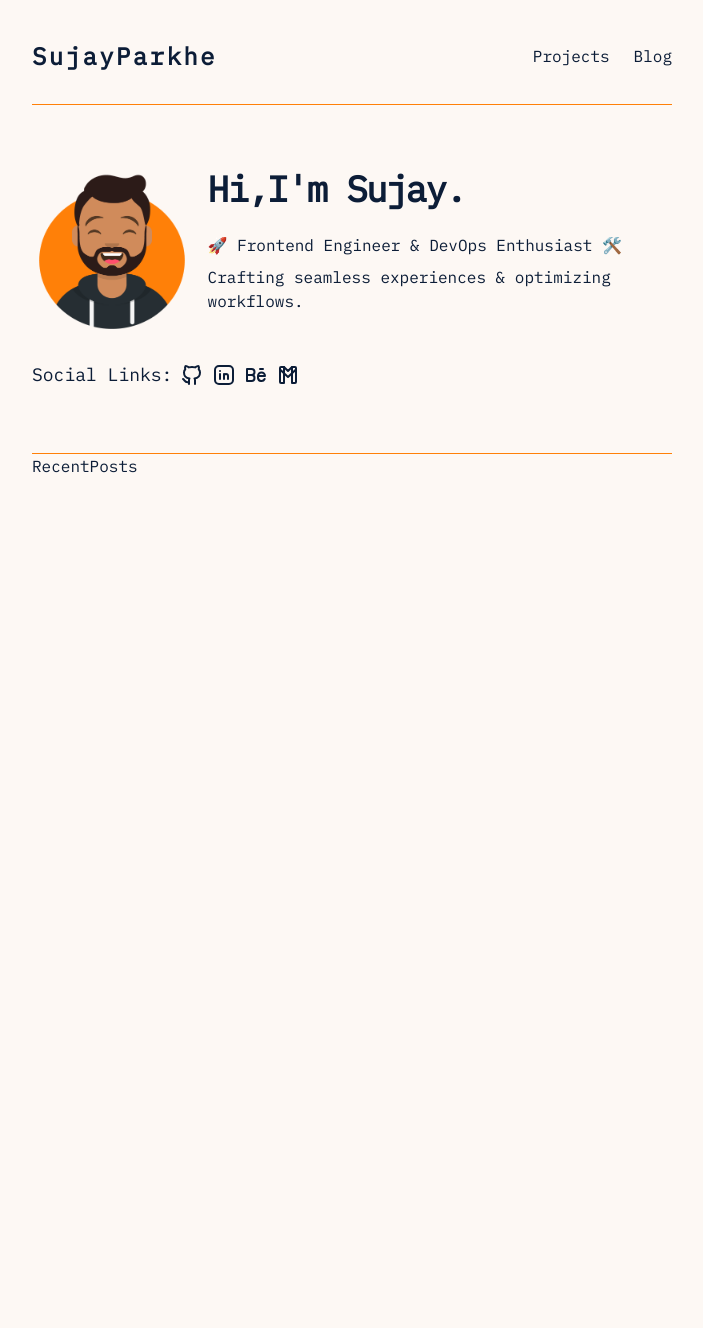
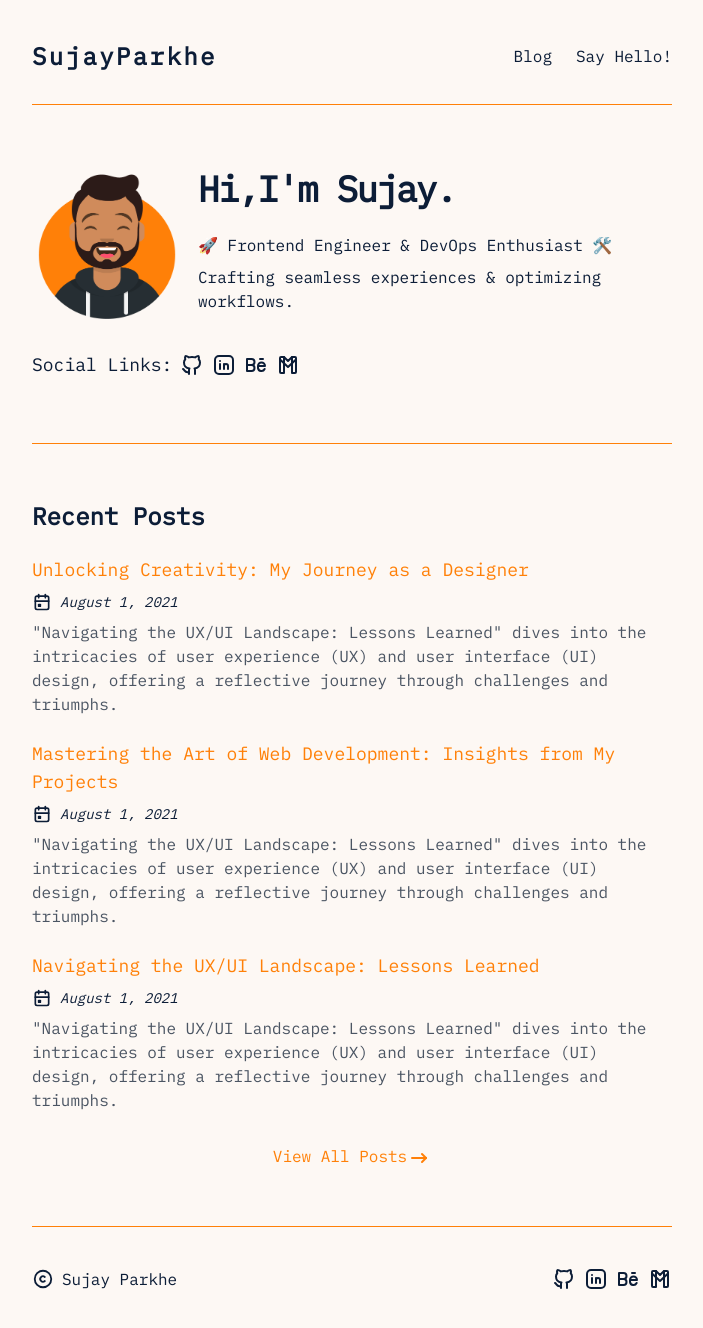
Before and after one commit to SujayParkhe/portoblog, a Next.js app: page / in a window 1280 px wide. Shown: the top 1328 px of the page, without its empty margins (288-991 px from the left). Before the commit the page ends 800 px from the top, so only its background shows below. Built offline with nearby package versions, Linux system fonts and the light colour scheme.

Commit message:
Created static layout for Home Blog and Contact Pages

```diff
--- a/app/blog/page.tsx
+++ b/app/blog/page.tsx
@@ -1,7 +1,15 @@
+import Posts from "@/components/Posts";
+
 const Blog = () => {
   return (
-    <div>Blog</div>
-  )
+    <div className="my-16">
+      <h1 className="text-4xl font-bold">Blog</h1>
+      <p className="mt-4 text-lg text-gray-600 font-medium">
+        Dive into My Tech World: Explore Innovation and Insights.
+      </p>
+      <Posts />
+    </div>
+  );
 };
 
 export default Blog;
--- /dev/null
+++ b/app/contact/page.tsx
@@ -0,0 +1,24 @@
+"use client";
+
+const Contact = () => {
+  return (
+    <div className="my-16">
+      <h1 className="text-2xl font-bold">
+        Thanks for taking the time to reach out. Please drop a message for any
+        queries.
+      </h1>
+      <form className="mt-16 flex flex-col">
+        <div className="flex flex-col sm:flex-row">
+          <input type="text" placeholder="Name" className="mr-0 sm:mr-4 py-2 pl-2 flex-grow border rounded-sm border-hoary focus:border-mandarin focus:outline-none" />
+          <input type="email" placeholder="Email" className="mt-4 sm:mt-0 py-2 pl-2 flex-grow border rounded-sm border-hoary focus:border-mandarin focus:outline-none" />
+        </div>
+        <textarea placeholder="Message" className="h-32 mt-4 sm:mt-8 pl-2 border rounded-sm border-hoary focus:border-mandarin focus:outline-none" rows={4} maxLength={500} />
+        <button type="submit" onClick={() =>  alert('Button Clicked')} className="mt-8 py-2 bg-mandarin text-white font-semibold rounded-sm hover:bg-azure focus:outline-none">
+          SUBMIT
+        </button>
+      </form>
+    </div>
+  );
+};
+
+export default Contact;
--- a/app/layout.tsx
+++ b/app/layout.tsx
@@ -2,6 +2,7 @@ import type { Metadata } from "next";
 import { IBM_Plex_Mono } from "next/font/google";
 import "./globals.css";
 import Navbar from "@/components/Navbar";
+import Footer from "@/components/Footer";
 
 const ibmFont = IBM_Plex_Mono({ weight: "400", subsets: ["latin"] });
 
@@ -22,7 +23,8 @@ export default function RootLayout({
       >
         <div className="max-w-2xl mx-auto py-10 px-4">
           <Navbar />
-          {children}
+            {children}
+          <Footer />
         </div>
       </body>
     </html>
--- a/app/page.tsx
+++ b/app/page.tsx
@@ -1,5 +1,6 @@
 import Intro from "@/components/Intro";
 import RecentPosts from "@/components/RecentPosts";
+import Footer from "@/components/Footer";
 
 
 export default function Home() {
--- /dev/null
+++ b/components/Footer.tsx
@@ -0,0 +1,26 @@
+import Link from "next/link";
+import SocialLinks from "./SocialLinks";
+import { TbCopyright } from "react-icons/tb";
+
+const Footer = () => {
+  return (
+    <>
+      <hr className="border-mandarin" aria-hidden="true" />
+      <footer>
+        <div className="flex justify-between items-center pt-10">
+          <div className="flex items-center">
+            <TbCopyright size={22} />
+            <Link href="/" className="cursor-pointer ml-2 hover:text-mandarin">
+              Sujay Parkhe
+            </Link>
+          </div>
+          <div className="flex space-x-2">
+            <SocialLinks />
+          </div>
+        </div>
+      </footer>
+    </>
+  );
+};
+
+export default Footer;
--- a/components/Intro.tsx
+++ b/components/Intro.tsx
@@ -1,25 +1,19 @@
 import Image from "next/image";
-import Link from "next/link";
-import {
-  TbBrandBehance,
-  TbBrandGithub,
-  TbBrandLinkedin,
-  TbBrandGmail,
-} from "react-icons/tb";
+import SocialLinks from "./SocialLinks";
 
 const Intro = () => {
   return (
     <div className="my-16">
-      <div className="flex">
+      <div className="flex flex-col sm:flex-row">
         <Image
           src="/avatar.png"
-          className="w-40 h-40"
           alt="Sujay Parkhe"
+          className="flex-shrink-0 self-center mb-4 sm:mb-0"
           width={150}
           height={150}
           priority
         />
-        <div className="ml-4 leading-4">
+        <div className="sm:ml-4 sm:leading-4">
           <h1 className="text-4xl font-bold tracking-tighter">
             Hi,I&apos;m Sujay.
           </h1>
@@ -36,10 +30,7 @@ const Intro = () => {
       <div className="flex items-center mt-8">
         <h2 className="text-lg font-medium">Social Links: </h2>
         <div className="flex space-x-2 ml-2 cursor-pointer">
-          <TbBrandGithub size={24} />
-          <TbBrandLinkedin size={24} />
-          <TbBrandBehance size={24} />
-          <TbBrandGmail size={24} />
+          <SocialLinks />
         </div>
       </div>
     </div>
--- a/components/MobileNavbar.tsx
+++ b/components/MobileNavbar.tsx
@@ -3,8 +3,8 @@ import React from "react";
 import Link from "next/link";
 
 type MobileNavbarProps = {
-    isOpen: boolean;
-    toggleMobileMenu: () => void;
+  isOpen: boolean;
+  toggleMobileMenu: () => void;
 };
 
 const MobileNavbar = ({ isOpen, toggleMobileMenu }: MobileNavbarProps) => {
@@ -15,11 +15,14 @@ const MobileNavbar = ({ isOpen, toggleMobileMenu }: MobileNavbarProps) => {
       }`}
     >
       <div className="flex flex-col items-center text-base font-medium">
-        <Link href="/projects" onClick={toggleMobileMenu} className="my-2">
+        {/* <Link href="/projects" onClick={toggleMobileMenu} className="my-2">
           Projects
-        </Link>
+        </Link> */}
         <Link href="/blog" onClick={toggleMobileMenu} className="my-2">
           Blog
+        </Link>
+        <Link href="/contact" onClick={toggleMobileMenu} className="my-2">
+          Say Hello!
         </Link>
       </div>
     </nav>
--- a/components/Navbar.tsx
+++ b/components/Navbar.tsx
@@ -19,18 +19,32 @@ const Navbar = () => {
           </Link>
         </div>
         <div className="sm:hidden">
-            {isMobileMenuOpen ? (
-              <BiX onClick={toggleMobileMenu} size={32} />
-            ): (
-              <BiMenuAltLeft onClick={toggleMobileMenu} size={32} />
-            )}
+          {isMobileMenuOpen ? (
+            <BiX onClick={toggleMobileMenu} size={32} />
+          ) : (
+            <BiMenuAltLeft onClick={toggleMobileMenu} size={32} />
+          )}
         </div>
         <nav className="hidden sm:flex text-base font-medium space-x-6">
-          <Link href="/projects" className="hover:text-mandarin focus:underline focus:decoration-mandarin">Projects</Link>
-          <Link href="/blog" className="hover:text-mandarin focus:underline focus:decoration-mandarin">Blog</Link>
+          {/* <Link href="/projects" className="hover:text-mandarin focus:underline focus:decoration-mandarin">Projects</Link> */}
+          <Link
+            href="/blog"
+            className="hover:text-mandarin focus:underline focus:decoration-mandarin"
+          >
+            Blog
+          </Link>
+          <Link
+            href="/contact"
+            className="hover:text-mandarin focus:underline focus:decoration-mandarin"
+          >
+            Say Hello!
+          </Link>
         </nav>
       </div>
-      <MobileNavbar isOpen={isMobileMenuOpen} toggleMobileMenu={toggleMobileMenu} />
+      <MobileNavbar
+        isOpen={isMobileMenuOpen}
+        toggleMobileMenu={toggleMobileMenu}
+      />
       <hr className="border-mandarin" aria-hidden="true" />
     </header>
   );
--- /dev/null
+++ b/components/Posts.tsx
@@ -0,0 +1,58 @@
+import { TbCalendarEvent } from "react-icons/tb";
+
+const Posts = () => {
+  return (
+    <ul>
+      <li className="my-6">
+        <h3 className="font-medium text-lg text-mandarin">
+          Unlocking Creativity: My Journey as a Designer
+        </h3>
+        <div className="flex items-center pt-2">
+          <TbCalendarEvent className="inline" size={20} />
+          <time dateTime="2021-08-01" className="ml-2 text-sm italic">
+            August 1, 2021
+          </time>
+        </div>
+        <p className="pt-2 text-base text-gray-600">
+          &quot;Navigating the UX/UI Landscape: Lessons Learned&quot; dives into
+          the intricacies of user experience (UX) and user interface (UI)
+          design, offering a reflective journey through challenges and triumphs.{" "}
+        </p>
+      </li>
+      <li className="my-6">
+        <h3 className="font-medium text-lg text-mandarin">
+          Mastering the Art of Web Development: Insights from My Projects
+        </h3>
+        <div className="flex items-center pt-2">
+          <TbCalendarEvent className="inline" size={20} />
+          <time dateTime="2021-08-01" className="ml-2 text-sm italic">
+            August 1, 2021
+          </time>
+        </div>
+        <p className="pt-2 text-base text-gray-600">
+          &quot;Navigating the UX/UI Landscape: Lessons Learned&quot; dives into
+          the intricacies of user experience (UX) and user interface (UI)
+          design, offering a reflective journey through challenges and triumphs.{" "}
+        </p>
+      </li>
+      <li className="my-6">
+        <h3 className="font-medium text-lg text-mandarin">
+          Navigating the UX/UI Landscape: Lessons Learned
+        </h3>
+        <div className="flex items-center pt-2">
+          <TbCalendarEvent className="inline" size={20} />
+          <time dateTime="2021-08-01" className="ml-2 text-sm italic">
+            August 1, 2021
+          </time>
+        </div>
+        <p className="pt-2 text-base text-gray-600">
+          &quot;Navigating the UX/UI Landscape: Lessons Learned&quot; dives into
+          the intricacies of user experience (UX) and user interface (UI)
+          design, offering a reflective journey through challenges and triumphs.{" "}
+        </p>
+      </li>
+    </ul>
+  );
+};
+
+export default Posts;
--- a/components/RecentPosts.tsx
+++ b/components/RecentPosts.tsx
@@ -1,9 +1,22 @@
+import Link from "next/link";
+import Posts from "./Posts";
+import { TbArrowNarrowRight } from "react-icons/tb";
+
 const RecentPosts = () => {
-    return (
-        <div>
-            RecentPosts
+  return (
+    <>
+      <div className="py-14">
+        <h1 className="text-2xl font-semibold">Recent Posts</h1>
+        <Posts />
+        <div className="text-center mt-8">
+          <Link href="/blog" className="text-mandarin font-medium">
+            View All Posts
+            <TbArrowNarrowRight className="inline" size={24} />
+          </Link>
         </div>
-    )
-}
+      </div>
+    </>
+  );
+};
 
 export default RecentPosts;
--- /dev/null
+++ b/components/SocialLinks.tsx
@@ -0,0 +1,31 @@
+import Link from "next/link";
+import {
+  TbBrandBehance,
+  TbBrandGithub,
+  TbBrandLinkedin,
+  TbBrandGmail,
+} from "react-icons/tb";
+
+const SocialLinks = () => {
+  return (
+    <>
+      <Link href="https://github.com/SujayParkhe" target="_blank">
+        <TbBrandGithub className="hover:text-mandarin" size={24} />
+      </Link>
+      <Link
+        href="https://www.linkedin.com/in/sujay-parkhe-25388a152/"
+        target="_blank"
+      >
+        <TbBrandLinkedin className="hover:text-mandarin" size={24} />
+      </Link>
+      <Link href="https://www.behance.net/sujayparkhe" target="_blank">
+        <TbBrandBehance className="hover:text-mandarin" size={24} />
+      </Link>
+      <Link href="mailto:sparkhe852@gmail.com" target="_blank">
+        <TbBrandGmail className="hover:text-mandarin" size={24} />
+      </Link>
+    </>
+  );
+};
+
+export default SocialLinks;
--- a/tailwind.config.ts
+++ b/tailwind.config.ts
@@ -11,7 +11,8 @@ const config: Config = {
       colors: {
         'vanilla': '#FDF8F4',
         'azure': '#0C1D37',
-        'mandarin': '#FF8008'
+        'mandarin': '#FF8008',
+        'hoary': '#B7C1DB'
       },
     },
   },
```
